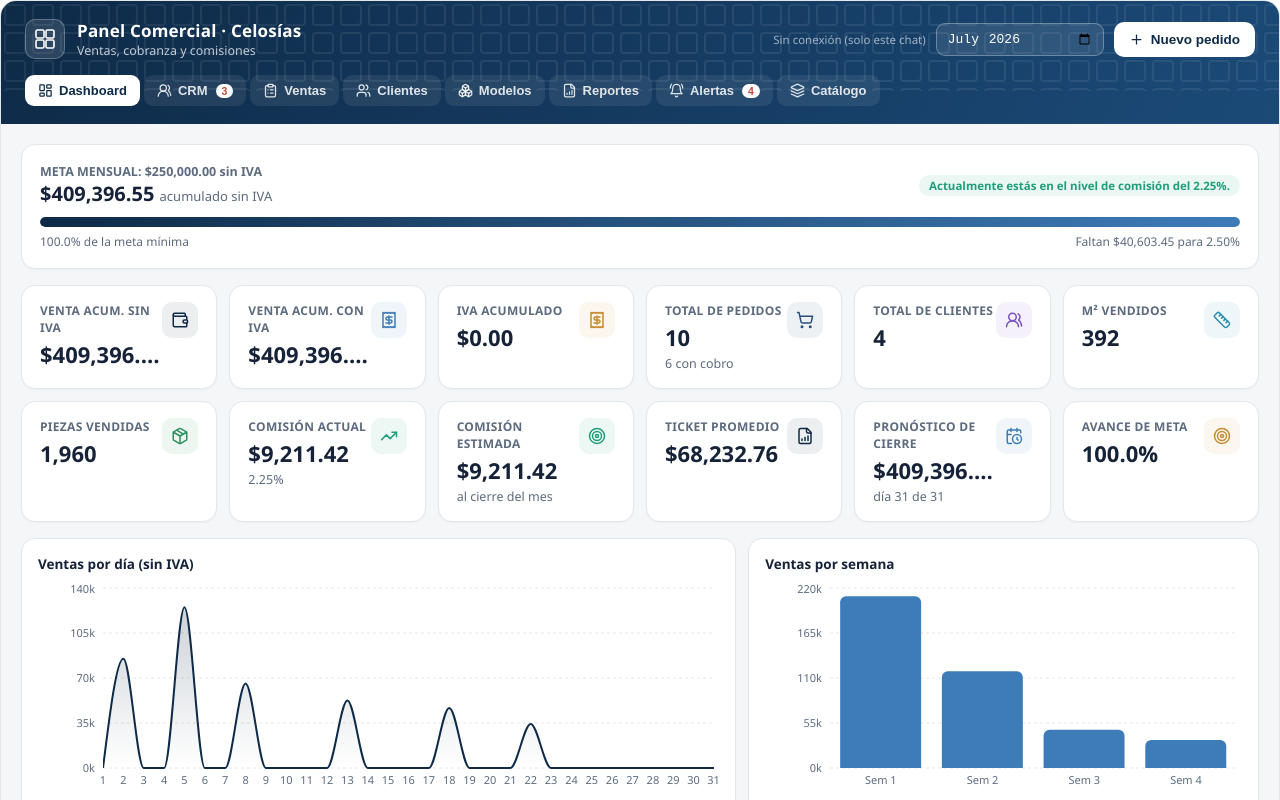
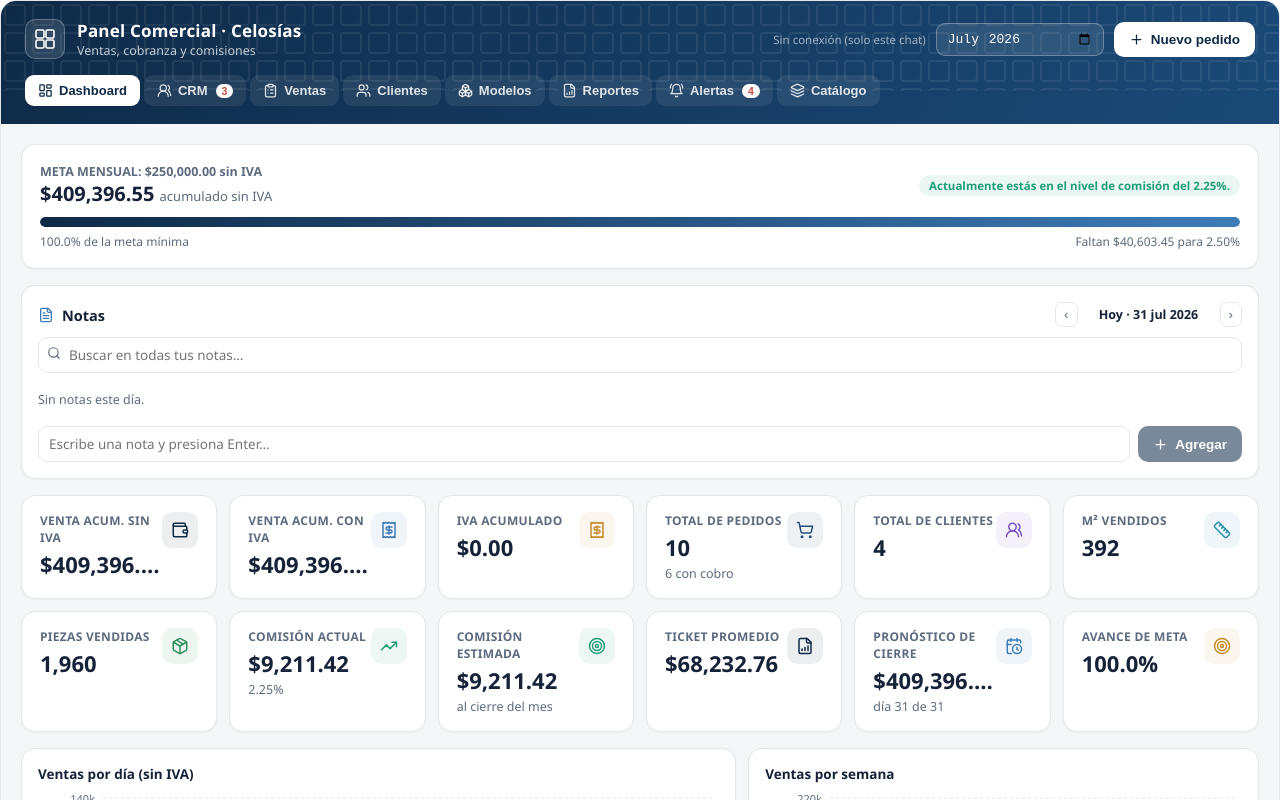
Before and after one commit to JosMendoza15/Panel-comercial-celosias, a React (Vite) app: page / in a window 1280 px wide. Both pictures are taken after a click on the button "Continuar sin conectarme (solo en este chat)". Shown: the top 800 px of the page. Built offline with nearby package versions, Linux system fonts and the light colour scheme.

Commit message:
Add note management functions and UI component

```diff
--- a/src/App.jsx
+++ b/src/App.jsx
@@ -393,6 +393,51 @@ async function supaReplaceTable(table, rows) {
   }
 }
 
+function notaToRow(n) {
+  return { id: n.id, fecha: n.fecha || null, hora: n.hora, texto: n.texto, creado_en: n.creadoEn || null };
+}
+function rowToNota(r) {
+  return { id: r.id, fecha: r.fecha, hora: r.hora, texto: r.texto, creadoEn: r.creado_en };
+}
+
+const NOTAS_STORAGE_KEY = "notas-agenda-v1";
+
+async function loadNotas() {
+  if (currentSession) {
+    try {
+      const rows = await supaSelect("notas");
+      if (rows.length > 0) {
+        const notas = rows.map(rowToNota);
+        await storage.set(NOTAS_STORAGE_KEY, JSON.stringify(notas), false).catch(() => {});
+        return notas;
+      }
+      const localRes = await storage.get(NOTAS_STORAGE_KEY, false).catch(() => null);
+      const local = localRes && localRes.value ? JSON.parse(localRes.value) : null;
+      if (Array.isArray(local) && local.length) {
+        await supaReplaceTable("notas", local.map(notaToRow)).catch((e) => console.error("No se pudo subir a Supabase", e));
+        return local;
+      }
+      return [];
+    } catch (e) {
+      console.error("Fallo Supabase, usando copia local", e);
+    }
+  }
+  try {
+    const res = await storage.get(NOTAS_STORAGE_KEY, false);
+    if (res && res.value) return JSON.parse(res.value);
+    return null;
+  } catch (e) { return null; }
+}
+async function saveNotas(data) {
+  try { await storage.set(NOTAS_STORAGE_KEY, JSON.stringify(data), false); }
+  catch (e) { console.error("No se pudo guardar localmente", e); }
+  if (currentSession) {
+    try { await supaReplaceTable("notas", data.map(notaToRow)); }
+    catch (e) { console.error("No se pudo sincronizar las notas con Supabase", e); return false; }
+  }
+  return true;
+}
+
 function ventaToRow(v) {
   return {
     id: v.id, fecha: v.fecha || null, numero_pedido: v.numeroPedido, cliente: v.cliente, empresa: v.empresa,
@@ -587,6 +632,101 @@ function Card({ children, style, className = "" }) {
     >
       {children}
     </div>
+  );
+}
+
+// Agenda de notas: cada anotación queda con su hora automática, agrupada por día.
+// Navegación entre días + buscador para encontrar notas de días anteriores.
+function NotasWidget({ notas, onAdd, onDelete }) {
+  const [fechaVista, setFechaVista] = useState(todayISO());
+  const [texto, setTexto] = useState("");
+  const [busqueda, setBusqueda] = useState("");
+
+  const esHoy = fechaVista === todayISO();
+  const cambiarDia = (delta) => {
+    const d = new Date(fechaVista + "T12:00:00");
+    d.setDate(d.getDate() + delta);
+    setFechaVista(d.toISOString().slice(0, 10));
+  };
+
+  const notasDelDia = useMemo(
+    () => notas.filter((n) => n.fecha === fechaVista).sort((a, b) => (a.creadoEn || "").localeCompare(b.creadoEn || "")),
+    [notas, fechaVista]
+  );
+
+  const resultadosBusqueda = useMemo(() => {
+    if (!busqueda.trim()) return null;
+    const q = busqueda.toLowerCase();
+    return [...notas]
+      .filter((n) => (n.texto || "").toLowerCase().includes(q))
+      .sort((a, b) => (b.creadoEn || "").localeCompare(a.creadoEn || ""))
+      .slice(0, 30);
+  }, [notas, busqueda]);
+
+  const enviar = () => {
+    if (!texto.trim()) return;
+    onAdd(texto);
+    setTexto("");
+  };
+
+  return (
+    <Card style={{ padding: 16 }}>
+      <div style={{ display: "flex", alignItems: "center", justifyContent: "space-between", marginBottom: 10, flexWrap: "wrap", gap: 8 }}>
+        <div style={{ display: "flex", alignItems: "center", gap: 8 }}>
+          <FileText size={16} color={ACCENT} />
+          <span style={{ fontWeight: 700, fontSize: 14.5, color: INK }}>Notas</span>
+        </div>
+        <div style={{ display: "flex", alignItems: "center", gap: 6 }}>
+          <button onClick={() => cambiarDia(-1)} style={{ border: `1px solid ${LINE}`, background: "#fff", borderRadius: 7, cursor: "pointer", padding: "4px 8px", color: MUTED }}>‹</button>
+          <span style={{ fontSize: 12.5, fontWeight: 600, color: INK, minWidth: 130, textAlign: "center" }}>
+            {esHoy ? "Hoy · " : ""}{fmtDate(fechaVista)}
+          </span>
+          <button onClick={() => cambiarDia(1)} style={{ border: `1px solid ${LINE}`, background: "#fff", borderRadius: 7, cursor: "pointer", padding: "4px 8px", color: MUTED }}>›</button>
+          {!esHoy && <Button size="sm" variant="ghost" onClick={() => setFechaVista(todayISO())}>Hoy</Button>}
+        </div>
+      </div>
+
+      <div style={{ position: "relative", marginBottom: 10 }}>
+        <Search size={14} style={{ position: "absolute", left: 9, top: 9, color: MUTED }} />
+        <TextInput placeholder="Buscar en todas tus notas…" value={busqueda} onChange={(e) => setBusqueda(e.target.value)} style={{ paddingLeft: 30 }} />
+      </div>
+
+      {resultadosBusqueda ? (
+        <div style={{ display: "flex", flexDirection: "column", gap: 6, maxHeight: 220, overflowY: "auto" }}>
+          {resultadosBusqueda.length === 0 && <div style={{ fontSize: 12.5, color: MUTED, padding: "8px 0" }}>Sin resultados.</div>}
+          {resultadosBusqueda.map((n) => (
+            <div key={n.id} style={{ fontSize: 12.5, background: PAPER, borderRadius: 8, padding: "7px 10px", display: "flex", gap: 8 }}>
+              <span style={{ color: MUTED, fontWeight: 600, flexShrink: 0, whiteSpace: "nowrap" }}>{fmtDate(n.fecha)} · {n.hora}</span>
+              <span style={{ color: INK }}>{n.texto}</span>
+            </div>
+          ))}
+        </div>
+      ) : (
+        <>
+          <div style={{ display: "flex", flexDirection: "column", gap: 6, maxHeight: 220, overflowY: "auto", marginBottom: 10 }}>
+            {!notasDelDia.length && <div style={{ fontSize: 12.5, color: MUTED, padding: "8px 0" }}>Sin notas este día.</div>}
+            {notasDelDia.map((n) => (
+              <div key={n.id} style={{ fontSize: 12.5, background: PAPER, borderRadius: 8, padding: "7px 10px", display: "flex", alignItems: "center", gap: 8 }}>
+                <span style={{ color: MUTED, fontWeight: 600, flexShrink: 0 }}>{n.hora}</span>
+                <span style={{ color: INK, flex: 1 }}>{n.texto}</span>
+                <button onClick={() => onDelete(n.id)} title="Eliminar" style={{ border: "none", background: "transparent", cursor: "pointer", color: MUTED, flexShrink: 0 }}><X size={13} /></button>
+              </div>
+            ))}
+          </div>
+          {esHoy && (
+            <div style={{ display: "flex", gap: 8 }}>
+              <TextInput
+                placeholder="Escribe una nota y presiona Enter…"
+                value={texto}
+                onChange={(e) => setTexto(e.target.value)}
+                onKeyDown={(e) => { if (e.key === "Enter") enviar(); }}
+              />
+              <Button icon={Plus} onClick={enviar} disabled={!texto.trim()}>Agregar</Button>
+            </div>
+          )}
+        </>
+      )}
+    </Card>
   );
 }
 
@@ -1874,6 +2014,7 @@ function CRMKanbanBoard({ oportunidades, onStageChange, onEdit }) {
 
 export default function App() {
   const [ventas, setVentas] = useState([]);
+  const [notas, setNotas] = useState([]);
   const [catalogos, setCatalogos] = useState(DEFAULT_CATALOGOS);
   const [loading, setLoading] = useState(true);
   const [tab, setTab] = useState("dashboard");
@@ -1974,10 +2115,17 @@ export default function App() {
     })();
   }, []);
 
+  const reloadNotas = useCallback(async () => {
+    const data = await loadNotas();
+    if (Array.isArray(data)) setNotas(data);
+    else setNotas([]);
+  }, []);
+
   useEffect(() => {
     if (!authReady) return;
     reloadVentasYCatalogos();
     reloadCRM();
+    reloadNotas();
   }, [authReady, session]);
 
   const handleLogin = async (email, password) => {
@@ -2197,6 +2345,33 @@ export default function App() {
         };
       });
       saveToStorage(next);
+      return next;
+    });
+  };
+
+  /* ---------- Notas (agenda del día) ---------- */
+
+  const handleAddNota = (texto) => {
+    if (!texto.trim()) return;
+    const now = new Date();
+    const nueva = {
+      id: uid(),
+      fecha: todayISO(),
+      hora: now.toLocaleTimeString("es-MX", { hour: "numeric", minute: "2-digit", hour12: true }),
+      texto: texto.trim(),
+      creadoEn: now.toISOString(),
+    };
+    setNotas((prev) => {
+      const next = [...prev, nueva];
+      saveNotas(next);
+      return next;
+    });
+  };
+
+  const handleDeleteNota = (id) => {
+    setNotas((prev) => {
+      const next = prev.filter((n) => n.id !== id);
+      saveNotas(next);
       return next;
     });
   };
@@ -2658,6 +2833,8 @@ export default function App() {
                 {tierSiguiente ? <span>Faltan {fmtMoney(faltanteSiguiente)} para {tierSiguiente.pct.toFixed(2)}%</span> : <span>Nivel máximo alcanzado (3.50%)</span>}
               </div>
             </Card>
+
+            <NotasWidget notas={notas} onAdd={handleAddNota} onDelete={handleDeleteNota} />
 
             {/* Stat cards */}
             <div style={{ display: "grid", gridTemplateColumns: "repeat(auto-fit, minmax(190px, 1fr))", gap: 12 }}>
```
